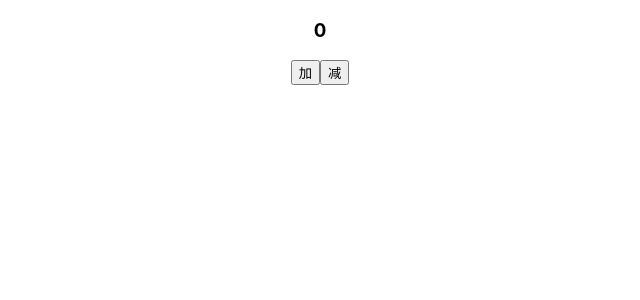
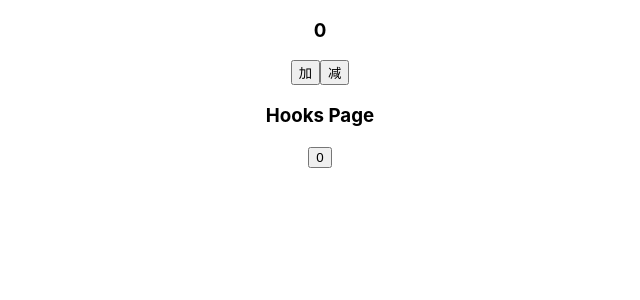
Before and after one commit to mingyang11/redux_but, a React (Create React App) app: page / in a window 1280 px wide. Shown: the top 300 px of the page, without its empty margins (320-960 px from the left). Built offline with nearby package versions, Linux system fonts and the light colour scheme.

Commit message:
fix: 添加了个别文件

```diff
--- a/src/App.js
+++ b/src/App.js
@@ -1,10 +1,12 @@
 import './App.css';
 import ReduxPage from './pages/reduxPage.js';
+import HooksPage from './pages/HooksPage';
 
 function App() {
   return (
     <div className="App">
       <ReduxPage />
+      <HooksPage />
     </div>
   );
 }
--- /dev/null
+++ b/src/pages/HooksPage.js
@@ -0,0 +1,12 @@
+import { useReducer } from 'react';
+import { countReducer } from '../store/index';
+
+export default function HooksPage() {
+  const [state, dispatch] = useReducer(countReducer, 0);
+  return (
+    <div>
+      <h3>Hooks Page</h3>
+      <button onClick={() => dispatch({ type: 'ADD' })}>{state}</button>
+    </div>
+  );
+}
--- a/src/store/index.js
+++ b/src/store/index.js
@@ -7,7 +7,7 @@ import { combineReducers } from 'redux';
 // import thunk from 'redux-thunk';
 // import logger from 'redux-logger';
 
-function countReducer(state = 0, action) {
+export function countReducer(state = 0, action) {
   switch (action.type) {
     case 'ADD':
       return state + 1;
```
